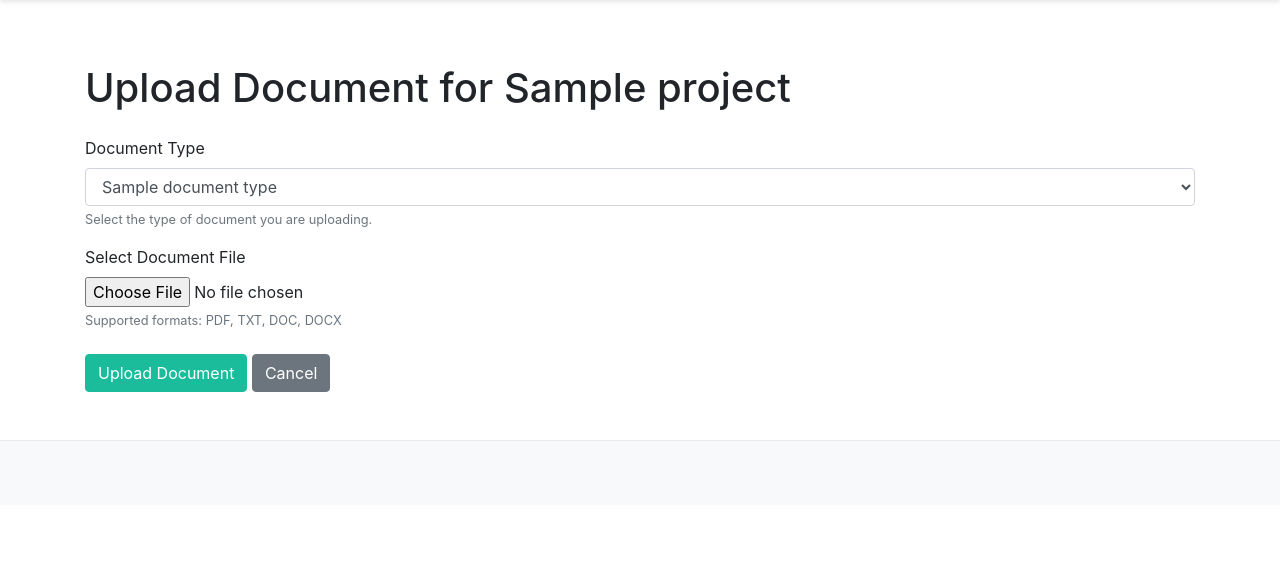
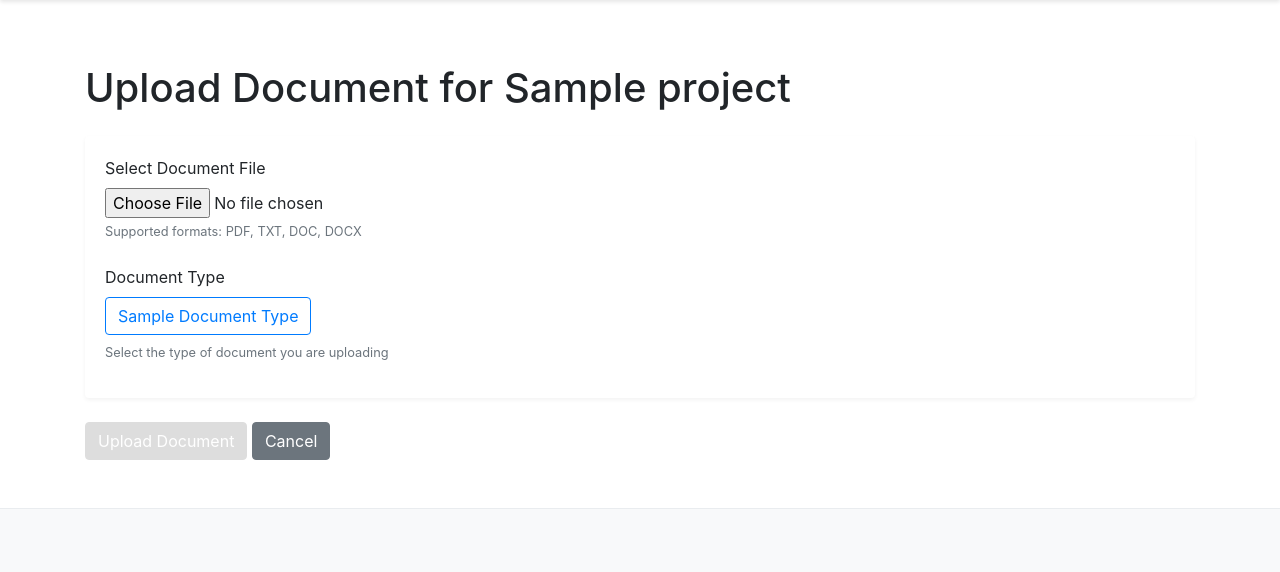
Before and after one commit to patterson-s/siemens, a Python web app: template app/templates/main/upload_document.html in a window 1280 px wide. Shown: the part 72-644 px from the top of the page. Run offline with Jinja, Linux system fonts and the light colour scheme; the template is opened without the code that fills it: most values are stand-ins (such as "Sample title", 1, 10 or a date in 2020); some libraries are stand-ins or nearby versions.

Commit message:
Update upload_document.html

```diff
--- a/app/templates/main/upload_document.html
+++ b/app/templates/main/upload_document.html
@@ -2,27 +2,97 @@
 
 {% block content %}
     <h1 class="my-4">Upload Document for {{ project.name }}</h1>
-    <form method="POST" enctype="multipart/form-data">
-        <div class="form-group">
-            <label for="document_type">Document Type</label>
-            <select class="form-control" id="document_type" name="document_type" required>
-                {% for value, label in document_types %}
-                    <option value="{{ value }}">{{ label }}</option>
-                {% endfor %}
-            </select>
-            <small class="form-text text-muted">Select the type of document you are uploading.</small>
-        </div>
+    <form method="POST" enctype="multipart/form-data" id="uploadForm">
+        <div class="card mb-4">
+            <div class="card-body">
+                <!-- File Selection First -->
+                <div class="form-group">
+                    <label for="file">Select Document File</label>
+                    <input type="file" class="form-control-file" id="file" name="file"
+                           accept=".pdf,.txt,.doc,.docx" required>
+                    <small class="form-text text-muted">Supported formats: PDF, TXT, DOC, DOCX</small>
+                </div>
 
-        <div class="form-group">
-            <label for="file">Select Document File</label>
-            <input type="file" class="form-control-file" id="file" name="file"
-                   accept=".pdf,.txt,.doc,.docx" required>
-            <small class="form-text text-muted">Supported formats: PDF, TXT, DOC, DOCX</small>
+                <!-- Document Type as Radio Buttons -->
+                <div class="form-group mt-4">
+                    <label class="d-block">Document Type</label>
+                    <div class="btn-group btn-group-toggle" data-toggle="buttons">
+                        {% for value, label in document_types %}
+                            <label class="btn btn-outline-primary">
+                                <input type="radio" name="document_type" value="{{ value }}" required>
+                                {{ label|replace('_', ' ')|title }}
+                            </label>
+                        {% endfor %}
+                    </div>
+                    <small class="form-text text-muted mt-2">Select the type of document you are uploading</small>
+                </div>
+            </div>
         </div>
 
         <div class="mt-4">
-            <button type="submit" class="btn btn-primary">Upload Document</button>
+            <button type="submit" class="btn btn-primary" id="uploadButton" disabled>Upload Document</button>
             <a href="{{ url_for('main.project_details', project_id=project.id) }}" class="btn btn-secondary">Cancel</a>
         </div>
     </form>
+
+    <style>
+        /* Custom styling for radio button group */
+        .btn-group-toggle .btn {
+            margin-right: 5px;
+            border-radius: 4px !important;
+            text-transform: capitalize;
+        }
+
+        .btn-group-toggle .btn:last-child {
+            margin-right: 0;
+        }
+
+        .btn-group-toggle .btn.active {
+            background-color: #1abc9c;
+            border-color: #1abc9c;
+            color: white;
+        }
+
+        /* Improve spacing between buttons */
+        .btn-group {
+            flex-wrap: wrap;
+            gap: 8px;
+        }
+
+        /* Disabled button styling */
+        .btn-primary:disabled {
+            background-color: #cccccc;
+            border-color: #cccccc;
+            cursor: not-allowed;
+        }
+    </style>
+
+    <script>
+        document.addEventListener('DOMContentLoaded', function() {
+            const form = document.getElementById('uploadForm');
+            const fileInput = document.getElementById('file');
+            const uploadButton = document.getElementById('uploadButton');
+            const radioContainer = document.querySelector('.btn-group-toggle');
+
+            function checkFormValidity() {
+                const fileSelected = fileInput.files.length > 0;
+                const typeSelected = form.querySelector('input[name="document_type"]:checked') !== null;
+                console.log('File selected:', fileSelected);
+                console.log('Type selected:', typeSelected);
+                uploadButton.disabled = !(fileSelected && typeSelected);
+            }
+
+            // Add event listeners
+            fileInput.addEventListener('change', checkFormValidity);
+
+            // Listen to clicks on the radio button container
+            radioContainer.addEventListener('click', function(e) {
+                // Give the DOM time to update the radio button state
+                setTimeout(checkFormValidity, 50);
+            });
+
+            // Initial check
+            checkFormValidity();
+        });
+    </script>
 {% endblock %}
```
